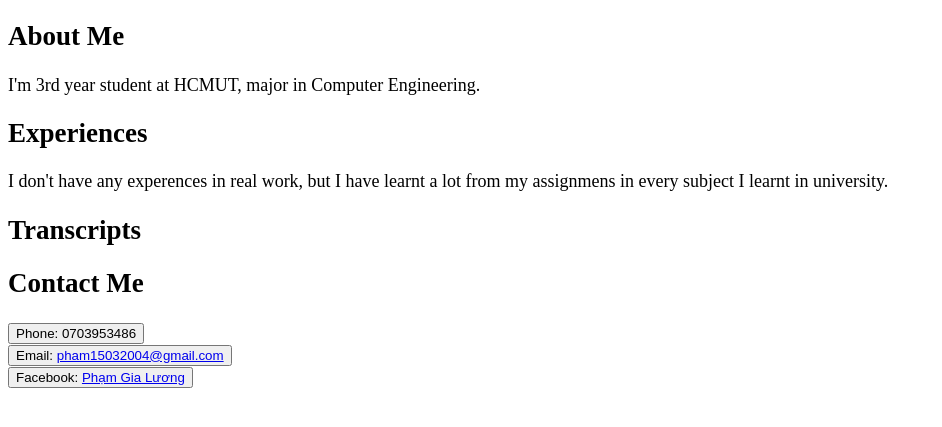
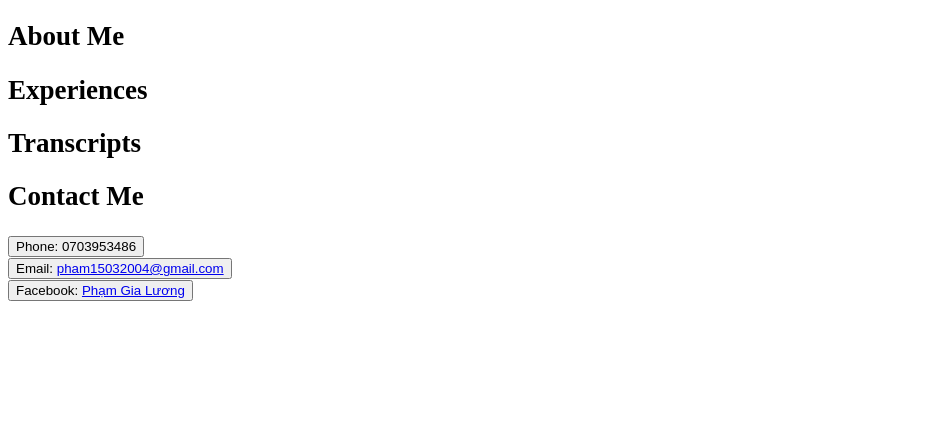
Before and after one commit to PhamGiaLuong/PGLWebpage, a plain HTML site: page index.html in a window 1280 px wide. Shown: the part 69-496 px from the top of the page, without its empty margins (0-942 px from the left). Drawn offline with Linux system fonts and the light colour scheme.

Commit message:
Update index.html in Main branch

```diff
--- a/index.html
+++ b/index.html
@@ -11,10 +11,8 @@
         <h1>PHAM GIA LUONG</h1>
 
         <h2>About Me</h2>
-        <p>I'm 3rd year student at HCMUT, major in Computer Engineering.</p>
 
         <h2>Experiences</h2>
-        <p>I don't have any experences in real work, but I have learnt a lot from my assignmens in every subject I learnt in university.</p>
 
         <h2>Transcripts</h2>
 
```
